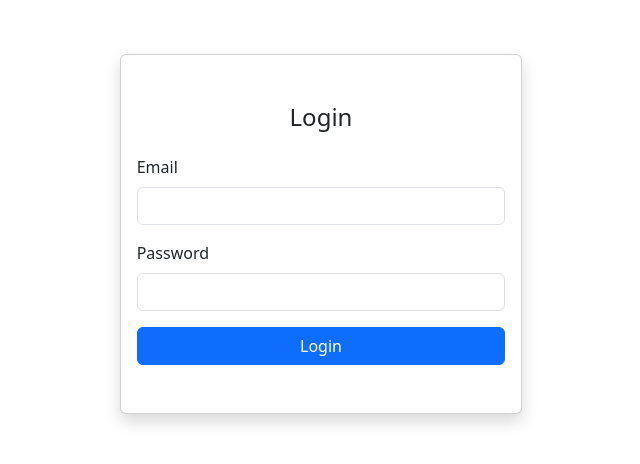
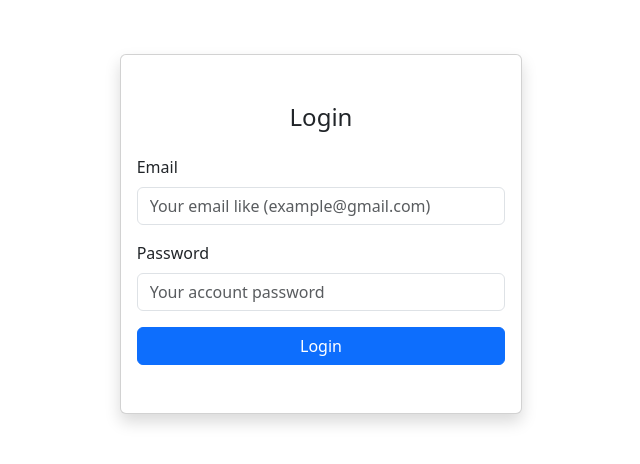
Before and after one commit to mahdirahmani5321-cmd/roshan-school-sales-management-system, a PHP site: page /login.php in a window 1280 px wide. Shown: the part 166-630 px from the top of the page, without its empty margins (319-959 px from the left). Run offline with PHP 8.4, Linux system fonts and the light colour scheme.

Commit message:
ui bug fixed

```diff
--- a/dashboard/index.php
+++ b/dashboard/index.php
@@ -19,7 +19,7 @@ $productCount = mysqli_fetch_assoc(mysqli_query($conn, $productCountQuery))['tot
 $categoryCount = mysqli_fetch_assoc(mysqli_query($conn, $categoryCountQuery))['total_categories'];
 ?>
 
-<div class="container">
+<div class="container mt-5">
     <h1 class="mb-4">
         Dashboard
     </h1>
--- a/login.php
+++ b/login.php
@@ -59,13 +59,13 @@
                     <form action="#" method="POST" class="needs-validation" novalidate>
                         <div class="mb-3">
                             <label class="form-label">Email</label>
-                            <input type="email" name="email" class="form-control" required>
+                            <input type="email" placeholder="Your email like (example@gmail.com)" name="email" class="form-control" required>
                             <div class="invalid-feedback">Please enter a valid email</div>
                         </div>
 
                         <div class="mb-3">
                             <label class="form-label">Password</label>
-                            <input type="password" name="password" class="form-control" required minlength="6">
+                            <input type="password" placeholder="Your account password" name="password" class="form-control" required minlength="6">
                             <div class="invalid-feedback">Password must be at least 6 characters</div>
                         </div>
 
```
